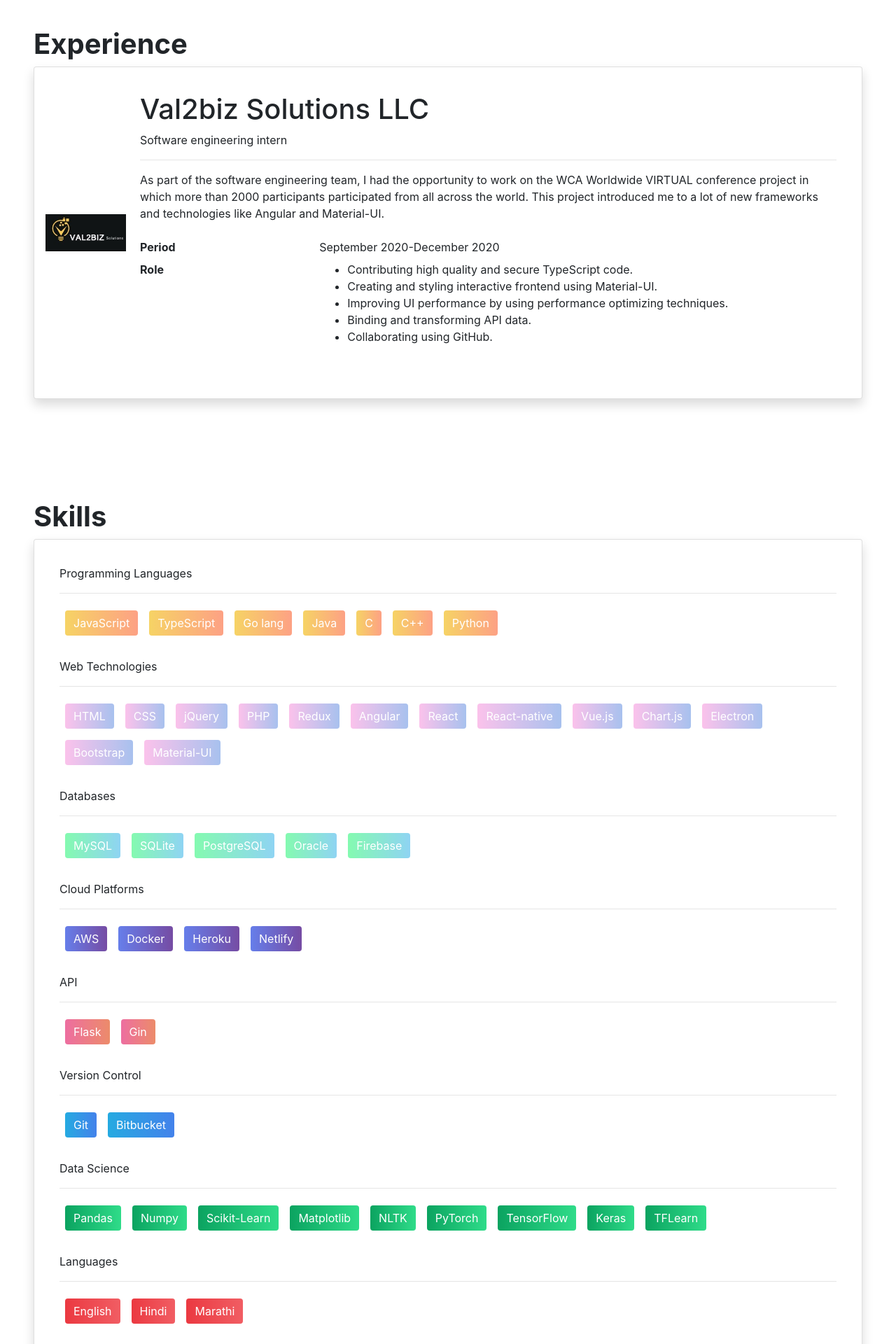
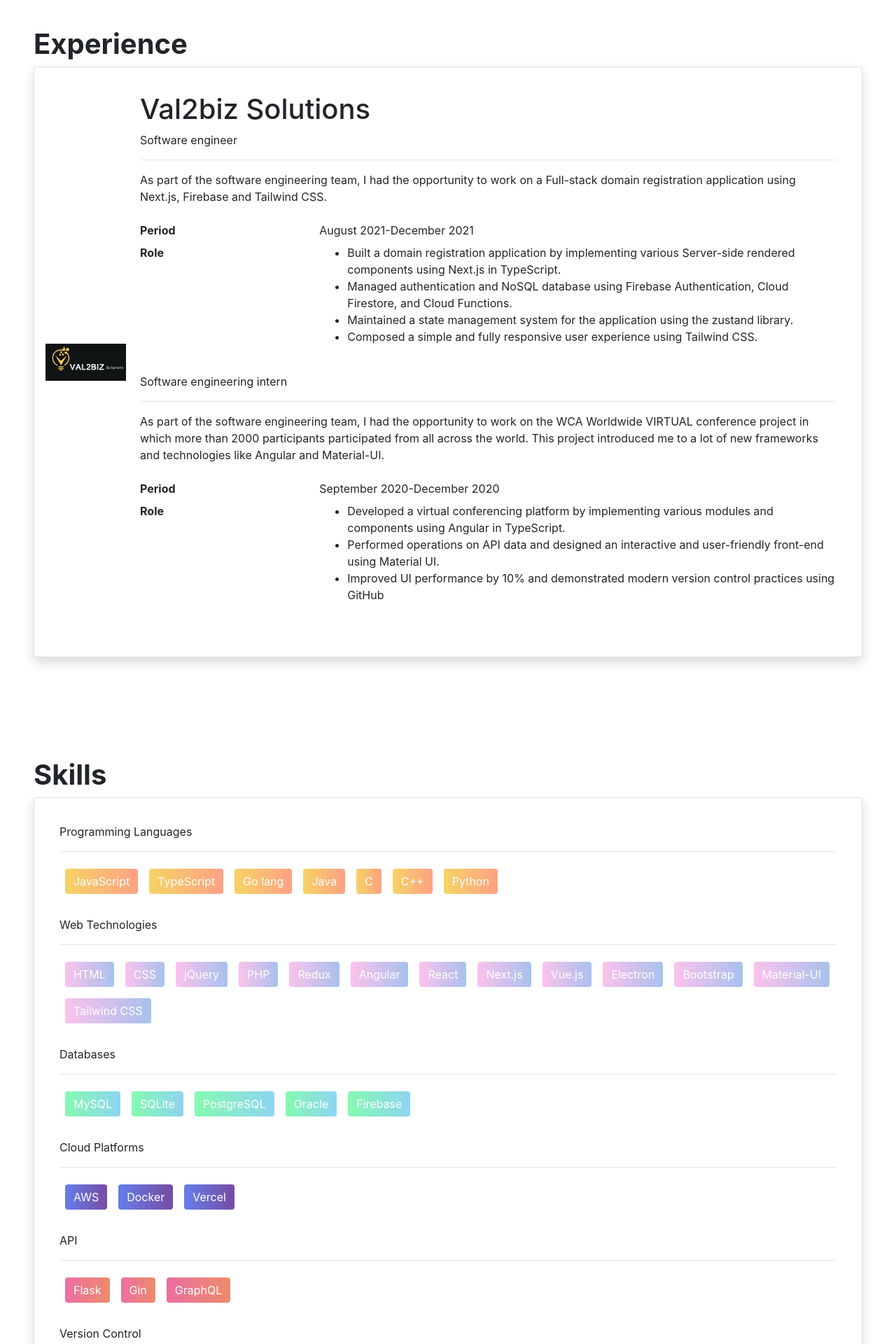
Before and after one commit to Mohilpalav/portfolio, a Vue app: page / in a window 1280 px wide. Shown: the part 1860-3780 px from the top of the page at 70% size. Built offline with nearby package versions, Linux system fonts and the light colour scheme.

Commit message:
Updated Experience and Skills

```diff
--- a/src/components/Experience.vue
+++ b/src/components/Experience.vue
@@ -6,7 +6,29 @@
 
         <b-card  v-onscroll class="shadow p-3 mb-5 bg-white rounded" :img-src="require('../assets/val2bizlogo.jpg')" img-left >
         <b-card-text>
-            <h1> Val2biz Solutions LLC</h1>
+            <h1> Val2biz Solutions</h1>
+            Software engineer
+            <hr>
+
+                As part of the software engineering team, I had the opportunity to work on a Full-stack domain registration application using Next.js, Firebase and Tailwind CSS.
+                <br>
+                <br>
+                <dl class="row">
+                <dt class="col-sm-3">Period</dt>
+                <dd class="col-sm-9"> August 2021-December 2021</dd>
+
+                <dt class="col-sm-3">Role</dt>
+                <dd class="col-sm-9">
+                    <ul>
+                        <li>Built a domain registration application by implementing various Server-side rendered components using Next.js in TypeScript.</li>
+                        <li>Managed authentication and NoSQL database using Firebase Authentication, Cloud Firestore, and Cloud Functions.</li>
+                        <li>Maintained a state management system for the application using the zustand library.</li>
+                        <li>Composed a simple and fully responsive user experience using Tailwind CSS.</li>
+                    </ul>
+                </dd>
+
+                </dl>
+
             Software engineering intern
             <hr>
 
@@ -21,15 +43,15 @@
                 <dt class="col-sm-3">Role</dt>
                 <dd class="col-sm-9">
                     <ul>
-                        <li>Contributing high quality and secure TypeScript code.</li>
-                        <li>Creating and styling interactive frontend using Material-UI.</li>
-                        <li>Improving UI performance by using performance optimizing techniques.</li>
-                        <li>Binding and transforming API data.</li>
-                        <li>Collaborating using GitHub.</li>
+                        <li>Developed a virtual conferencing platform by implementing various modules and components using Angular in TypeScript.</li>
+                        <li>Performed operations on API data and designed an interactive and user-friendly front-end using Material UI.</li>
+                        <li>Improved UI performance by 10% and demonstrated modern version control practices using GitHub</li>
                     </ul>
                 </dd>
 
                 </dl>
+
+
 
         </b-card-text>
         </b-card>
--- a/src/components/Projects.vue
+++ b/src/components/Projects.vue
@@ -46,7 +46,7 @@
                 <ul>
                     <li> Conceptualized a multi-layer feed-forward perceptron neural network to classify text with 80% accuracy using TensorFlow and TFLearn. </li>
                     <li> Trained the model using the bag-of-words word vectorization model and One-Hot encoding on a restaurant corpus. </li>
-                    <li> Composed an interactive conversational chatbot that replies to user queries in Python. </li>
+                    <li> Tailored an interactive conversational chatbot that replies to user queries in Python. </li>
                 </ul>
                 </p>
                 <div class="row">
--- a/src/components/Skills.vue
+++ b/src/components/Skills.vue
@@ -25,12 +25,12 @@
             <b-button v-onscroll class="btn btn-2 mx-2 my-2">Redux</b-button>
             <b-button v-onscroll class="btn btn-2 mx-2 my-2">Angular</b-button>
             <b-button v-onscroll class="btn btn-2 mx-2 my-2">React</b-button>
-            <b-button v-onscroll class="btn btn-2 mx-2 my-2">React-native</b-button>
+            <b-button v-onscroll class="btn btn-2 mx-2 my-2">Next.js</b-button>
             <b-button v-onscroll class="btn btn-2 mx-2 my-2">Vue.js</b-button>
-            <b-button v-onscroll class="btn btn-2 mx-2 my-2">Chart.js</b-button>
             <b-button v-onscroll class="btn btn-2 mx-2 my-2">Electron</b-button>
             <b-button v-onscroll class="btn btn-2 mx-2 my-2">Bootstrap</b-button>
             <b-button v-onscroll class="btn btn-2 mx-2 my-2">Material-UI</b-button>
+            <b-button v-onscroll class="btn btn-2 mx-2 my-2">Tailwind CSS</b-button>
             <br>
             <br>
             Databases
@@ -46,19 +46,19 @@
             <hr>
             <b-button v-onscroll class="btn btn-4 mx-2 my-2">AWS</b-button>
             <b-button v-onscroll class="btn btn-4 mx-2 my-2">Docker</b-button>
-            <b-button v-onscroll class="btn btn-4 mx-2 my-2">Heroku</b-button>
-            <b-button v-onscroll class="btn btn-4 mx-2 my-2">Netlify</b-button>
+            <b-button v-onscroll class="btn btn-4 mx-2 my-2">Vercel</b-button>
             <br>
             <br>
             API
             <hr>
             <b-button v-onscroll class="btn btn-5 mx-2 my-2">Flask</b-button>
             <b-button v-onscroll class="btn btn-5 mx-2 my-2">Gin</b-button>
+            <b-button v-onscroll class="btn btn-5 mx-2 my-2">GraphQL</b-button>
             <br>
             <br>
             Version Control
             <hr>
-            <b-button v-onscroll class="btn btn-6 mx-2 my-2">Git</b-button>
+            <b-button v-onscroll class="btn btn-6 mx-2 my-2">GitHub</b-button>
             <b-button v-onscroll class="btn btn-6 mx-2 my-2">Bitbucket</b-button>
             <br>
             <br>
@@ -73,13 +73,6 @@
             <b-button v-onscroll class="btn btn-7 mx-2 my-2">TensorFlow</b-button>
             <b-button v-onscroll class="btn btn-7 mx-2 my-2">Keras</b-button>
             <b-button v-onscroll class="btn btn-7 mx-2 my-2">TFLearn</b-button>
-            <br>
-            <br>
-            Languages
-            <hr>
-            <b-button v-onscroll class="btn btn-8 mx-2 my-2">English</b-button>
-            <b-button v-onscroll class="btn btn-8 mx-2 my-2">Hindi</b-button>
-            <b-button v-onscroll class="btn btn-8 mx-2 my-2">Marathi</b-button>
         </b-card-text>
         </b-card>
 
```
